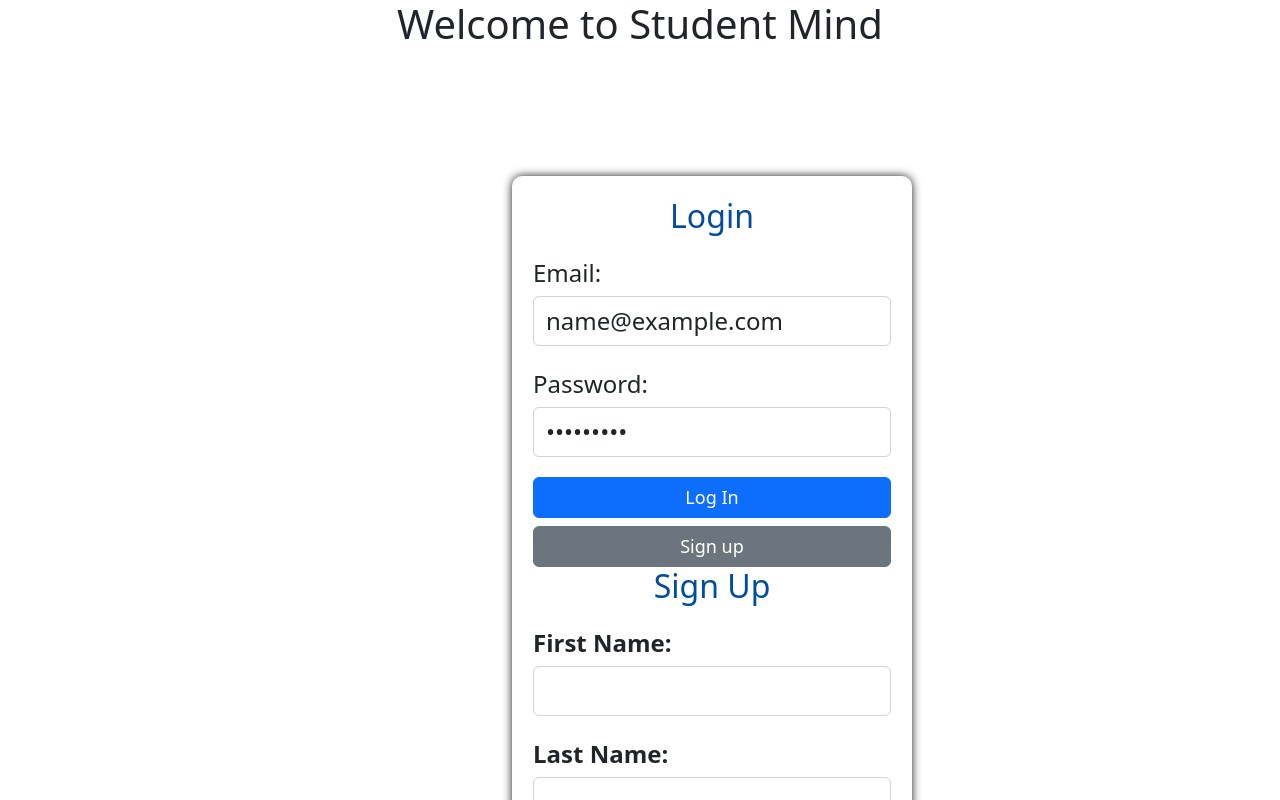
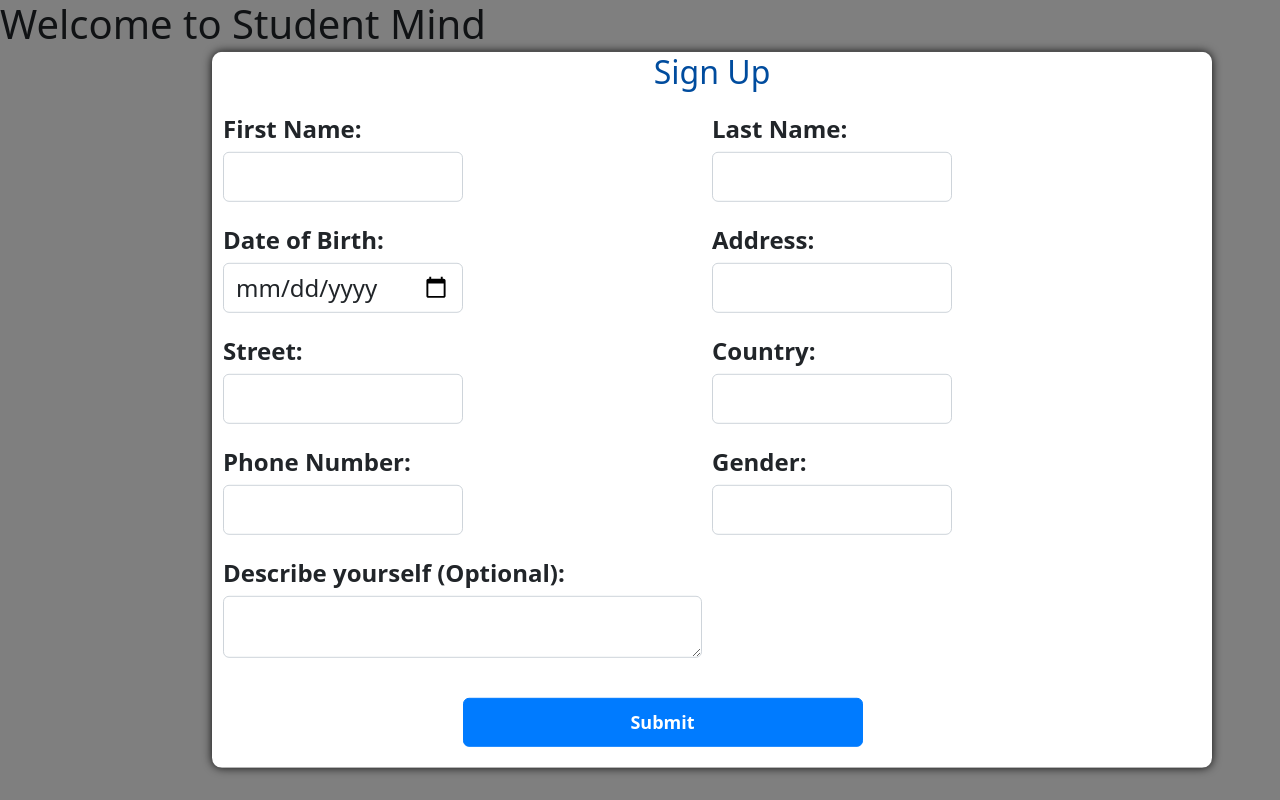
Before and after one commit to Dame2Dolla/TechyDev, a React (Create React App) app in the folder my-app/: page / in a window 1280 px wide. Both pictures are taken after typing "name@example.com", "Sample123" into the empty fields and a click on the button "Sign up". Shown: the top 800 px of the page. Built offline with nearby package versions, Linux system fonts and the light colour scheme; no server answers.

Commit message:
Re-arrangement of the Sign up Form
Replaced logo icon.
Widened the space of the Sign up form.
Added overlay on the login form when sign up form loads. Upon click on the overlay, the overlay and the sign up form gets hidden.
Removed unused files.

```diff
--- a/my-app/src/App.css
+++ /dev/null
@@ -1,38 +0,0 @@
-.App {
-  text-align: center;
-}
-
-.App-logo {
-  height: 40vmin;
-  pointer-events: none;
-}
-
-@media (prefers-reduced-motion: no-preference) {
-  .App-logo {
-    animation: App-logo-spin infinite 20s linear;
-  }
-}
-
-.App-header {
-  background-color: #282c34;
-  min-height: 100vh;
-  display: flex;
-  flex-direction: column;
-  align-items: center;
-  justify-content: center;
-  font-size: calc(10px + 2vmin);
-  color: white;
-}
-
-.App-link {
-  color: #61dafb;
-}
-
-@keyframes App-logo-spin {
-  from {
-    transform: rotate(0deg);
-  }
-  to {
-    transform: rotate(360deg);
-  }
-}
--- a/my-app/src/App.js
+++ b/my-app/src/App.js
@@ -1,5 +1,4 @@
 import React from 'react';
-import './App.css';
 import LoginForm from './component/LoginForm/LoginForm';
 
 function App() {
--- a/my-app/src/component/LoginForm/LoginForm.js
+++ b/my-app/src/component/LoginForm/LoginForm.js
@@ -7,6 +7,8 @@ const LoginForm = () => {
   //Setting the value of e-mail and password in a used state using props.
   const [email, setEmail] = useState("");
   const [password, setPassword] = useState("");
+  //set initial state to true
+  const [showSignupForm, setShowSignupForm] = useState(false);
 
   const handleEmailChange = (event) => {
     setEmail(event.target.value);
@@ -46,6 +48,7 @@ const LoginForm = () => {
   };
 
   return (
+    <>
       <div className="login-form">
         <form onSubmit={handleLoginSubmit}>
           <h2 className="text-center">Login</h2>
@@ -74,11 +77,11 @@ const LoginForm = () => {
           </button>
           <SignupForm />
         </form>
-      {/* If the usestate is set as true, show SignupForm */}
         <a href="/forgot-password" className="forgot-password">
           Forgot your password?
         </a>
       </div>
+    </>
   );
 };
 
--- a/my-app/src/component/LoginForm/LoginForm.scss
+++ b/my-app/src/component/LoginForm/LoginForm.scss
@@ -1,4 +1,5 @@
 .login-form {
+  position: relative;
   max-width: 400px;
   margin-top: 10%;
   margin-left: 40%;
@@ -7,6 +8,7 @@
   border: 1px solid #0000;
   border-radius: 10px;
   box-shadow: 0px 0px 10px 0px rgba(0, 0, 0, 0.9);
+  z-index: 1;
 
   form {
 
--- /dev/null
+++ b/my-app/src/component/Overlay/Overlay.js
@@ -0,0 +1,8 @@
+import React from "react";
+import "./Overlay.scss";
+
+const Overlay = (props) => {
+  return <div className="overlay" onClick={props.onClick}></div>;
+};
+
+export default Overlay;
--- /dev/null
+++ b/my-app/src/component/Overlay/Overlay.scss
@@ -0,0 +1,9 @@
+.overlay {
+  position: fixed;
+  top: 0;
+  left: 0;
+  width: 100%;
+  height: 100%;
+  background-color: rgba(0, 0, 0, 0.5);
+  z-index: 1;
+}
--- a/my-app/src/component/SignupForm/SignupForm.js
+++ b/my-app/src/component/SignupForm/SignupForm.js
@@ -1,4 +1,5 @@
 import React, { useState, useRef, useEffect } from "react";
+import Overlay from "../Overlay/Overlay";
 import "./SignupForm.scss";
 
 const SignupForm = () => {
@@ -55,7 +56,7 @@ const SignupForm = () => {
 
   // Toggle the visibility via a useState setting the variable to False.
   const [showForm, setShowForm] = useState(false);
-  //useRef is used to hold a reference which is stored in formRef.
+  //useRef is used to hold a reference which is stored in formRef (aka.).
   const formRef = useRef(null);
 
   // Active function to set the usestate to false if the mouse click happened outside of the Signup Form.
@@ -72,15 +73,23 @@ const SignupForm = () => {
     };
   }, [formRef]);
 
+  const [showOverlay, setShowOverlay] = useState(false);
+
   const toggleForm = () => {
     setShowForm(!showForm);
+    setShowOverlay(!showOverlay);
   };
 
   return (
+    <>
       <div className="signup-form">
-      <button onClick={toggleForm} className="btn btn-secondary btn-block">Sign up</button>
+        <button onClick={toggleForm} className="btn btn-secondary btn-block">
+          Sign up
+        </button>
         {showForm && (
-        <div ref={formRef}>
+          <>
+            <Overlay onClick={toggleForm} />
+            <div ref={formRef} className="signup-form-official">
               <form onSubmit={handleSubmit}>
                 <h2 className="text-center">Sign Up</h2>
                 <div className="form-group">
@@ -155,6 +164,7 @@ const SignupForm = () => {
                     onChange={handleGenderChange}
                   />
                 </div>
+                <div className="textareawithbutton">
                   <div className="form-group">
                     <label>Describe yourself (Optional):</label>
                     <textarea
@@ -165,13 +175,16 @@ const SignupForm = () => {
                   </div>
                   <div className="form-group">
                     <button type="submit" className="btn btn-primary btn-block">
-                Sign Up
+                      Submit
                     </button>
+                  </div>
                 </div>
               </form>
             </div>
+          </>
         )}
       </div>
+    </>
   );
 };
 
--- a/my-app/src/component/SignupForm/SignupForm.scss
+++ b/my-app/src/component/SignupForm/SignupForm.scss
@@ -2,14 +2,43 @@
   max-width: 400px;
   margin: 0 auto;
 
+  .signup-form-official {
+    position: absolute;
+    max-width: 1000px;
+    width: 900%;
+    top: 50%;
+    left: 50%;
+    transform: translate(-50%, -50%);
+    z-index: 2;
+    background-color: #fff;
+    border: 1px solid #0000;
+    border-radius: 10px;
+    box-shadow: 0px 0px 10px 0px rgba(0, 0, 0, 0.9);
+
     .form-group {
-    margin-bottom: 20px;
+      margin-left: 10px;
+      display: inline-block;
+      width: 48%;
     }
 
     label {
       display: block;
       font-weight: 600;
       margin-bottom: 5px;
+    }
+
+    input {
+      max-width: 50%;
+    }
+    .textareawithbutton {
+      display: flex;
+      flex-direction: column;
+      justify-content: space-between;
+    }
+
+    textarea {
+      max-width:1200px;
+      width: 100%;
     }
 
     .btn-primary {
@@ -19,6 +48,8 @@
       font-weight: 600;
       padding: 10px 20px;
       margin-top: 20px;
+      max-width: 400px;
+      margin-left: 50%;
     }
-
   }
+}
--- a/my-app/src/index.css
+++ /dev/null
@@ -1,13 +0,0 @@
-body {
-  margin: 0;
-  font-family: -apple-system, BlinkMacSystemFont, 'Segoe UI', 'Roboto', 'Oxygen',
-    'Ubuntu', 'Cantarell', 'Fira Sans', 'Droid Sans', 'Helvetica Neue',
-    sans-serif;
-  -webkit-font-smoothing: antialiased;
-  -moz-osx-font-smoothing: grayscale;
-}
-
-code {
-  font-family: source-code-pro, Menlo, Monaco, Consolas, 'Courier New',
-    monospace;
-}
--- a/my-app/src/index.js
+++ b/my-app/src/index.js
@@ -1,6 +1,5 @@
 import React from 'react';
 import ReactDOM from 'react-dom';
-import './index.css';
 import App from './App';
 
 const root = ReactDOM.createRoot(document.getElementById('root'));
```
Also changed, not shown: my-app/public/icon.png, my-app/src/logo.svg (deleted). Lines whose indentation alone changed are shown as unchanged.
